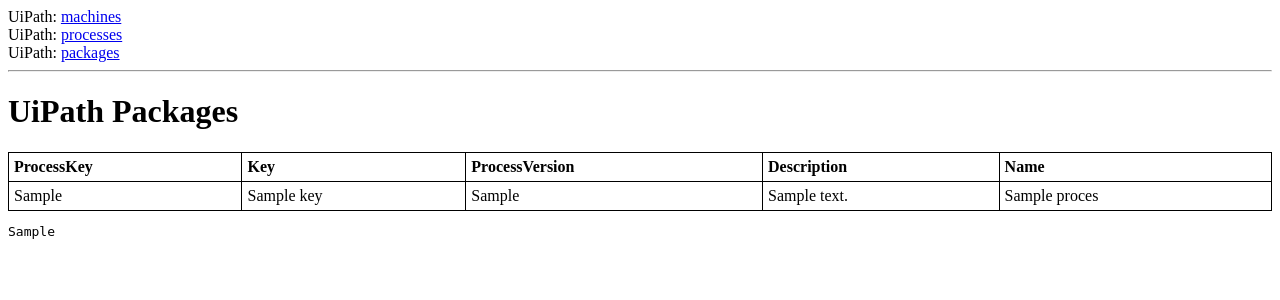
After one commit to cprima/gata-haystack, a Python web app: template uipath/templates/packages.html in a window 1280 px wide. The commit adds this page. Shown: the top 300 px of the page. Run offline with Jinja, Linux system fonts and the light colour scheme; the template is opened without the code that fills it: most values are stand-ins (such as "Sample title", 1, 10 or a date in 2020).

Commit message:
Initial, crude HTML scaffolding

```diff
--- /dev/null
+++ b/uipath/templates/base.html
@@ -0,0 +1,31 @@
+<!DOCTYPE html>
+<html>
+  <head>
+    {% if title %}
+    <title>{{ title }} - UiPath</title>
+    {% else %}
+    <title>Welcome to rpapub</title>
+    {% endif %}
+
+    <style>
+      table,
+      th,
+      td {
+        border: 1px solid black;
+        border-collapse: collapse;
+        padding: 5px;
+        text-align: left;
+      }
+      table {
+        width: 100%;
+      }
+    </style>
+  </head>
+  <body>
+    <div>UiPath: <a href="/uipath/machines">machines</a></div>
+    <div>UiPath: <a href="/uipath/processes">processes</a></div>
+    <div>UiPath: <a href="/uipath/packages">packages</a></div>
+    <hr />
+    {% block content %}{% endblock %}
+  </body>
+</html>
--- /dev/null
+++ b/uipath/templates/packages.html
@@ -0,0 +1,30 @@
+{% extends "base.html" %} {% block content %}
+<h1>UiPath Packages</h1>
+<table>
+  <thead>
+    <tr>
+      <th>ProcessKey</th>
+      <th>Key</th>
+      <th>ProcessVersion</th>
+      <th>Description</th>
+      <th>Name</th>
+    </tr>
+  </thead>
+  <tbody>
+    {% for process in packages %}
+    <tr>
+      <td>{{ process.ProcessKey }}</td>
+      <td>{{ process.Key }}</td>
+      <td>{{ process.ProcessVersion }}</td>
+      <td>{{ process.Description }}</td>
+      <td>{{ process.Name }}</td>
+    </tr>
+    {% endfor %}
+  </tbody>
+</table>
+
+<div id="json-container">
+  <pre>{{ pretty_json|safe }}</pre>
+</div>
+
+{% endblock %}
```
Also changed, not shown: uipath/routes.py (+9 -6 lines), uipath/templates/index.html (+3 -10 lines), uipath/templates/machines.html (+3 -22 lines), uipath/templates/processes.html (added, +26 -0 lines), config/default.py (line endings or trailing spaces), config/development.py (line endings or trailing spaces), config/production.py (line endings or trailing spaces), pytest.ini (line endings or trailing spaces), uipath/__init__.py (line endings or trailing spaces), uipath/middleware/oauth2_middleware.py (line endings or trailing spaces).
